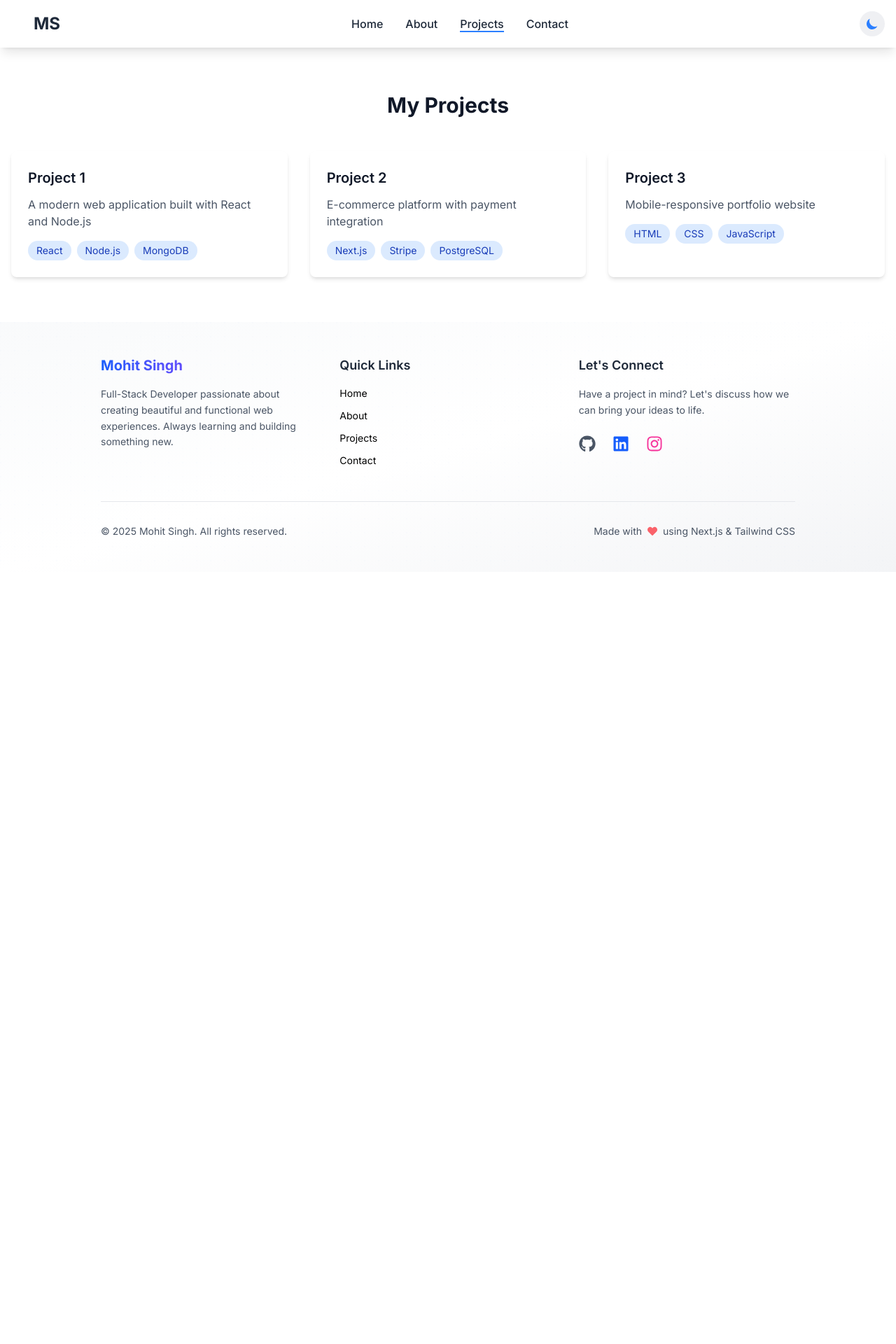
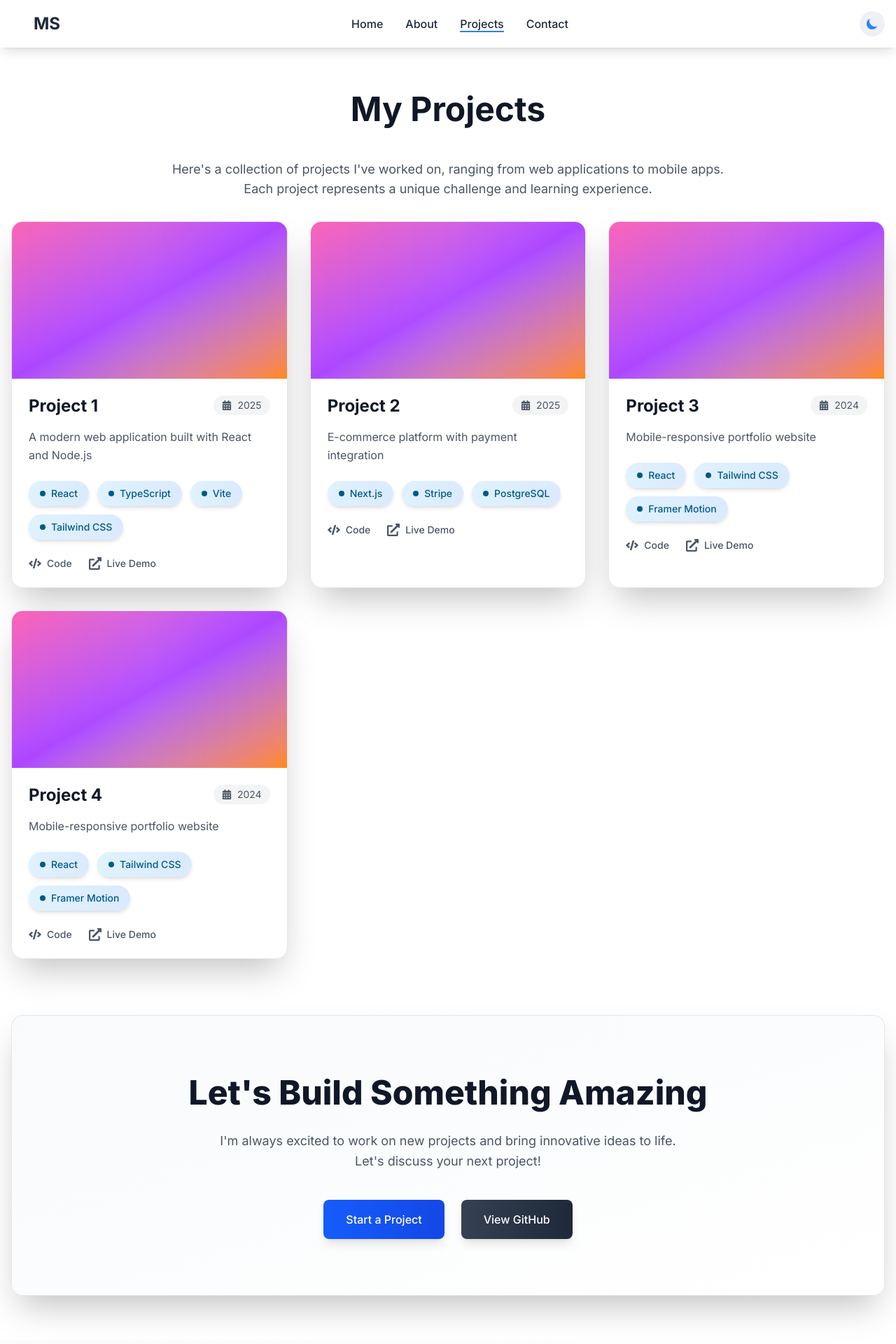
Before and after one commit to swtmohit/portfolio, a Next.js app: page /projects in a window 1280 px wide. Shown: the top 1920 px of the page at 70% size. Before the commit the page ends 817 px from the top, so only its background shows below. Built offline with nearby package versions, Linux system fonts and the light colour scheme.

Commit message:
complete project page.

```diff
--- a/src/components/Projects.tsx
+++ b/src/components/Projects.tsx
@@ -2,6 +2,7 @@
 
 import { motion } from 'framer-motion';
 import { useTheme } from '@/contexts/ThemeContext';
+import { FaExternalLinkAlt, FaCode, FaCalendarAlt } from 'react-icons/fa';
 
 const Projects = () => {
   const { theme } = useTheme();
@@ -15,17 +16,34 @@ const Projects = () => {
     {
       title: 'Project 1',
       description: 'A modern web application built with React and Node.js',
-      technologies: ['React', 'Node.js', 'MongoDB'],
+      technologies: ['React', 'TypeScript', 'Vite', 'Tailwind CSS'],
+      year: 2025,
+      repo: '#',
+      demo: '#',
     },
     {
       title: 'Project 2',
       description: 'E-commerce platform with payment integration',
       technologies: ['Next.js', 'Stripe', 'PostgreSQL'],
+      year: 2025,
+      repo: '#',
+      demo: '#',
     },
     {
       title: 'Project 3',
       description: 'Mobile-responsive portfolio website',
-      technologies: ['HTML', 'CSS', 'JavaScript'],
+      technologies: ['React', 'Tailwind CSS', 'Framer Motion'],
+      year: 2024,
+      repo: '#',
+      demo: '#',
+    },
+     {
+      title: 'Project 4',
+      description: 'Mobile-responsive portfolio website',
+      technologies: ['React', 'Tailwind CSS', 'Framer Motion'],
+      year: 2024,
+      repo: '#',
+      demo: '#',
     },
   ];
 
@@ -59,42 +77,145 @@ const Projects = () => {
     >
       <div className="container mx-auto px-4">
         <motion.h2
-          className={`text-3xl font-bold text-center mb-12 ${titleText}`}
+          className={`text-5xl font-bold text-center mb-12 ${titleText}`}
           variants={itemVariants}
         >
           My Projects
         </motion.h2>
+        <motion.p
+          className={`text-center mb-8 text-lg ${descText}`}
+          variants={itemVariants}
+        >
+          Here's a collection of projects I've worked on, ranging from web applications to mobile apps.<br />
+          Each project represents a unique challenge and learning experience.
+        </motion.p>
         <motion.div
           className="grid grid-cols-1 md:grid-cols-2 lg:grid-cols-3 gap-8"
           variants={containerVariants}
         >
           {projects.map((project, index) => (
-            <motion.div
+            <motion.article
               key={index}
-              className={`${cardBg} rounded-lg shadow-md p-6`}
+              className={`${cardBg} rounded-2xl shadow-2xl border border-gray-200 dark:border-gray-700 overflow-hidden`}
               variants={itemVariants}
-              whileHover={{
-                y: -10,
-                boxShadow: '0 20px 25px -5px rgba(0, 0, 0, 0.1), 0 10px 10px -5px rgba(0, 0, 0, 0.04)',
-                transition: { duration: 0.3 }
-              }}
+              whileHover={{ y: -10, scale: 1.02, boxShadow: '0 25px 50px -12px rgba(0, 0, 0, 0.25)' }}
             >
-              <h3 className={`text-xl font-semibold mb-3 ${titleText}`}>{project.title}</h3>
-              <p className={`${descText} mb-4`}>{project.description}</p>
-              <div className="flex flex-wrap gap-2">
-                {project.technologies.map((tech, techIndex) => (
-                  <motion.span
-                    key={techIndex}
-                    className={`${theme === 'dark' ? 'bg-blue-900 text-blue-200' : 'bg-blue-100 text-blue-800'} px-3 py-1 rounded-full text-sm`}
-                    whileHover={{ scale: 1.05 }}
+              {/* image / hero area */}
+              <div className="relative h-44 md:h-56 w-full bg-gradient-to-br from-pink-400 via-purple-500 to-orange-400 overflow-hidden group">
+                {/* subtle pattern overlay */}
+                <div className="absolute inset-0 opacity-10">
+                  <div className="absolute inset-0 bg-[radial-gradient(circle_at_1px_1px,rgba(255,255,255,0.3)_1px,transparent_0)] bg-[length:20px_20px]"></div>
+                </div>
+                {/* grey overlay on hover */}
+                <div className="absolute inset-0 bg-gray-900/40 opacity-0 group-hover:opacity-100 transition-opacity duration-300"></div>
+                {/* overlay icons (center) - decorative - appear on hover */}
+                <div className="absolute inset-0 flex items-center justify-center gap-4 pointer-events-none opacity-0 group-hover:opacity-100 transition-opacity duration-300 z-10">
+                  <motion.div
+                    className="w-14 h-14 rounded-full bg-white/25 backdrop-blur-md flex items-center justify-center text-white shadow-xl border border-white/20"
+                    initial={{ scale: 0.8, y: 10 }}
+                    whileHover={{ scale: 1.1 }}
                     transition={{ duration: 0.2 }}
                   >
-                    {tech}
-                  </motion.span>
-                ))}
+                    🔍
+                  </motion.div>
+                  <motion.div
+                    className="w-14 h-14 rounded-full bg-white/25 backdrop-blur-md flex items-center justify-center text-white shadow-xl border border-white/20"
+                    initial={{ scale: 0.8, y: 10 }}
+                    whileHover={{ scale: 1.1 }}
+                    transition={{ duration: 0.2 }}
+                  >
+                    🖼️
+                  </motion.div>
+                </div>
+                {/* animated gradient overlay */}
+                <div className="absolute inset-0 bg-gradient-to-r from-transparent via-white/5 to-transparent animate-pulse"></div>
               </div>
-            </motion.div>
+
+              <div className="p-6">
+                <div className="flex items-start justify-between mb-4">
+                  <h3 className={`text-2xl font-bold ${titleText} leading-tight`}>{project.title}</h3>
+                  <div className={`text-sm ${descText} flex items-center gap-2 bg-gray-100 dark:bg-gray-700 px-3 py-1 rounded-full`}>
+                    <FaCalendarAlt className="inline-block" />
+                    <span>{project.year}</span>
+                  </div>
+                </div>
+
+                <p className={`${descText} mt-2 mb-6 leading-relaxed`}>{project.description}</p>
+
+                <div className="flex flex-wrap gap-3 mb-6">
+                  {project.technologies.map((tech, techIndex) => (
+                    <span key={techIndex} className={`inline-flex items-center gap-2 px-4 py-2 rounded-full text-sm font-medium transition-all duration-200 hover:scale-105 ${theme === 'dark' ? 'bg-gradient-to-r from-sky-900 to-blue-900 text-sky-200 shadow-lg' : 'bg-gradient-to-r from-sky-100 to-blue-100 text-sky-800 shadow-md'}`}>
+                      <span className="w-2 h-2 bg-current rounded-full"></span>
+                      {tech}
+                    </span>
+                  ))}
+                </div>
+
+                <div className="flex items-center gap-6">
+                  <motion.a
+                    href={project.repo}
+                    target="_blank"
+                    rel="noopener noreferrer"
+                    className="inline-flex items-center gap-2 text-sm font-medium text-gray-600 hover:text-blue-600 dark:text-gray-300 dark:hover:text-blue-400 transition-colors duration-200"
+                    whileHover={{ scale: 1.05 }}
+                    whileTap={{ scale: 0.95 }}
+                  >
+                    <FaCode className="text-lg" /> <span>Code</span>
+                  </motion.a>
+                  <motion.a
+                    href={project.demo}
+                    target="_blank"
+                    rel="noopener noreferrer"
+                    className="inline-flex items-center gap-2 text-sm font-medium text-gray-600 hover:text-green-600 dark:text-gray-300 dark:hover:text-green-400 transition-colors duration-200"
+                    whileHover={{ scale: 1.05 }}
+                    whileTap={{ scale: 0.95 }}
+                  >
+                    <FaExternalLinkAlt className="text-lg" /> <span>Live Demo</span>
+                  </motion.a>
+                </div>
+              </div>
+            </motion.article>
           ))}
+        </motion.div>
+        {/* CTA section: Let's Build Something Amazing */}
+        <motion.div className={`mt-20 rounded-2xl ${theme === 'dark' ? 'bg-gradient-to-br from-gray-800 to-gray-900 border border-gray-700' : 'bg-gradient-to-br from-slate-50 to-white border border-gray-200'} py-20 shadow-2xl relative overflow-hidden`} variants={itemVariants}>
+          {/* background pattern */}
+          <div className="absolute inset-0 opacity-5">
+            <div className="absolute inset-0 bg-[radial-gradient(circle_at_2px_2px,rgba(0,0,0,0.1)_1px,transparent_0)] bg-[length:30px_30px]"></div>
+          </div>
+          <div className="max-w-6xl mx-auto px-4 text-center relative z-10">
+            <motion.h3 className={`text-4xl sm:text-5xl font-extrabold mb-6 ${titleText} leading-tight`} variants={itemVariants}>
+              Let's Build Something Amazing
+            </motion.h3>
+            <motion.p className={`text-lg mb-10 ${descText} max-w-2xl mx-auto leading-relaxed`} variants={itemVariants}>
+              I'm always excited to work on new projects and bring innovative ideas to life.
+              Let's discuss your next project!
+            </motion.p>
+
+            <div className="flex flex-col sm:flex-row items-center justify-center gap-6">
+              <motion.a
+                href="/contact"
+                className="inline-flex items-center gap-3 bg-gradient-to-r from-blue-600 to-blue-700 hover:from-blue-700 hover:to-blue-800 text-white px-8 py-4 rounded-lg shadow-lg font-medium transition-all duration-200"
+                whileHover={{ scale: 1.05, boxShadow: '0 10px 25px -5px rgba(59, 130, 246, 0.5)' }}
+                whileTap={{ scale: 0.95 }}
+                aria-label="Start a Project"
+              >
+                Start a Project
+              </motion.a>
+
+              <motion.a
+                href="https://github.com/swtmohit"
+                target="_blank"
+                rel="noopener noreferrer"
+                className="inline-flex items-center gap-3 bg-gradient-to-r from-gray-700 to-gray-800 hover:from-gray-800 hover:to-gray-900 text-white px-8 py-4 rounded-lg shadow-lg font-medium transition-all duration-200"
+                whileHover={{ scale: 1.05, boxShadow: '0 10px 25px -5px rgba(107, 114, 128, 0.5)' }}
+                whileTap={{ scale: 0.95 }}
+                aria-label="View GitHub"
+              >
+                View GitHub
+              </motion.a>
+            </div>
+          </div>
         </motion.div>
       </div>
     </motion.section>
```
